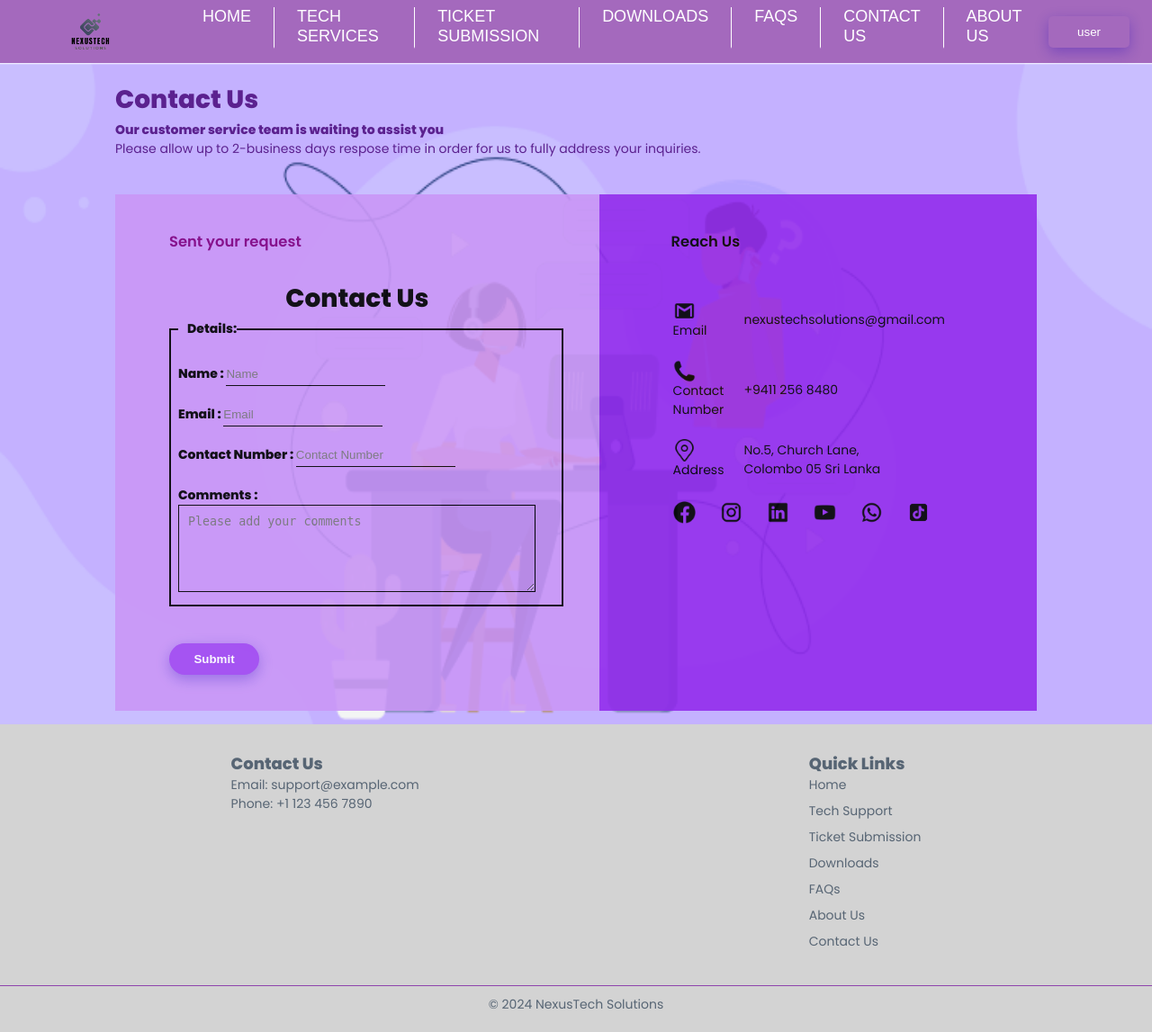
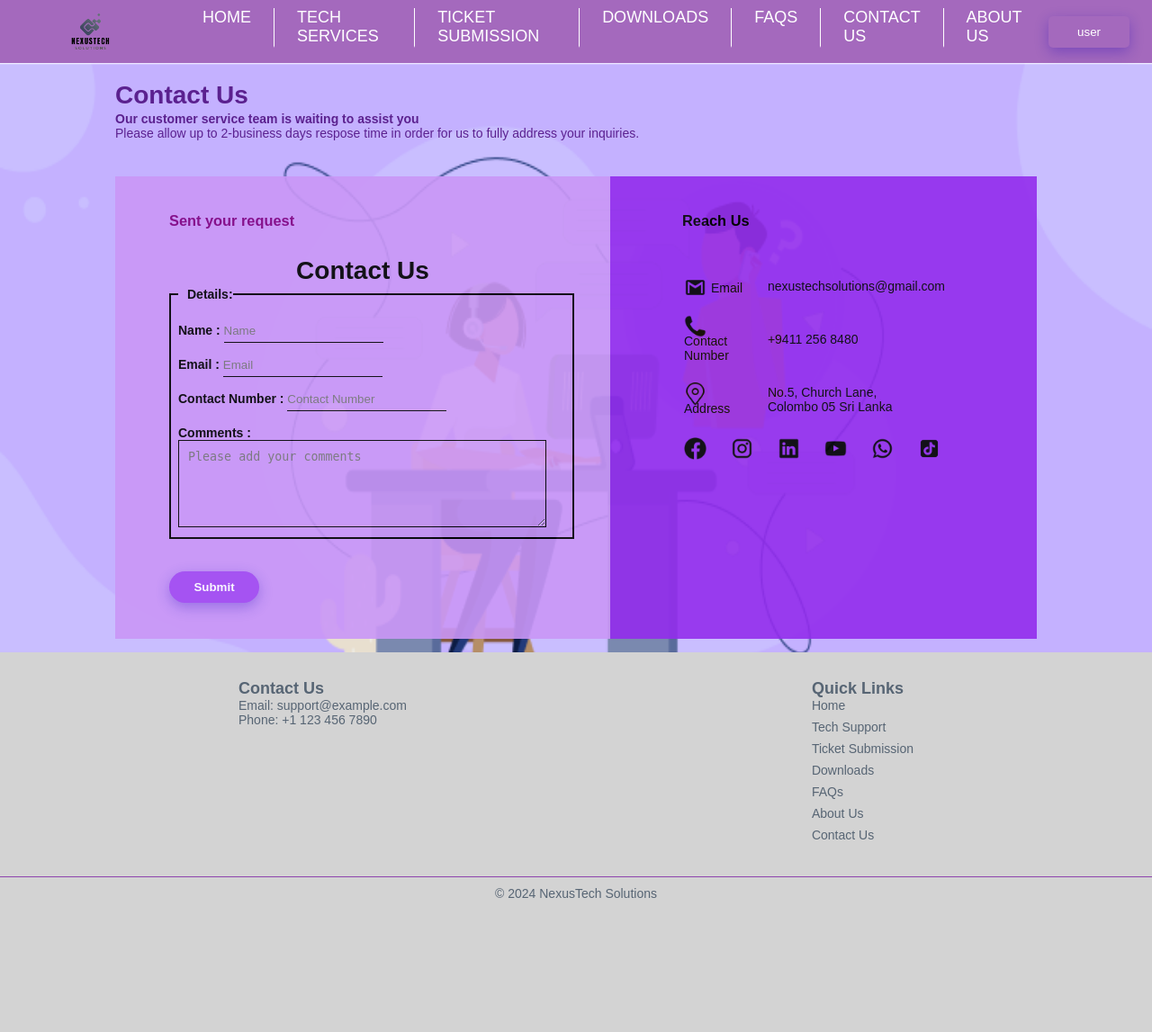
Before and after one commit to isurunvn/technical_support_management_system, a PHP site: page /ContactUs/contactUsAdd.php in a window 1280 px wide. Shown: the whole page at 90% size. After the commit the page ends 998 px from the top, so only its background shows below. Run offline with PHP 8.4, Linux system fonts and the light colour scheme.

Commit message:
Update contactUsAdd.php

```diff
--- a/ContactUs/contactUsAdd.php
+++ b/ContactUs/contactUsAdd.php
@@ -5,10 +5,6 @@
 <head>
     <meta charset="UTF-8">
     <link rel="stylesheet" href="stylesheetContactUs.css">
-    <link rel="preconnect" href="https://fonts.googleapis.com">
-    <link rel="preconnect" href="https://fonts.gstatic.com" crossorigin>
-    <link href="https://fonts.googleapis.com/css2?family=Poppins:wght@400;600;800&display=swap" rel="stylesheet">
-
     <title>Contact Us</title>
     <style>
         img.bg{
@@ -27,7 +23,7 @@
     <!--Header-->
     <div class="nav-outer">
         <div class="logo-outer">
-            <img class="main-slider-logo" src="images/logo-3.png"
+            <img class="main-slider-logo" src="./images/logo-3.png"
                  alt="logo img">
         </div>
         <div class="nav-bar-context">
```
